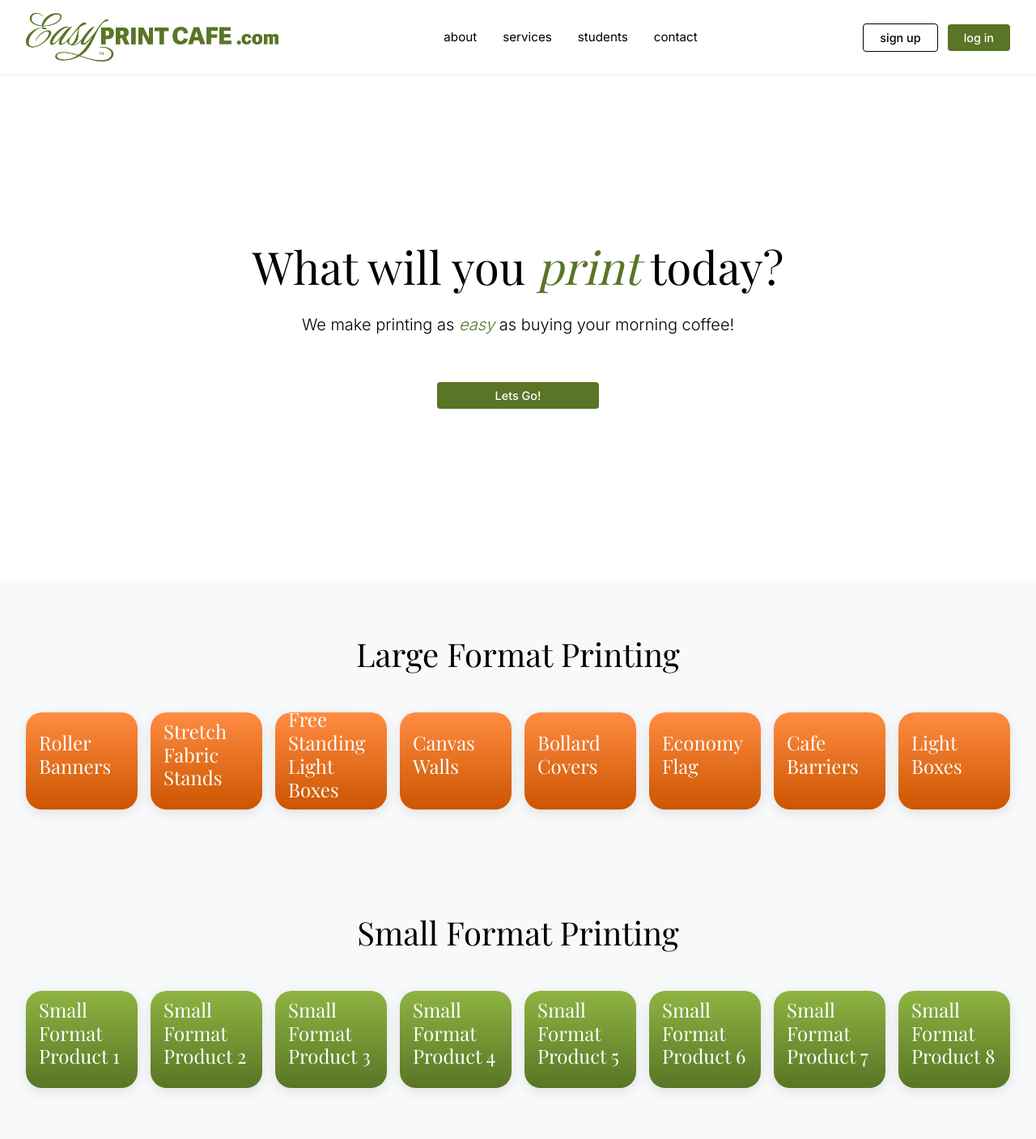
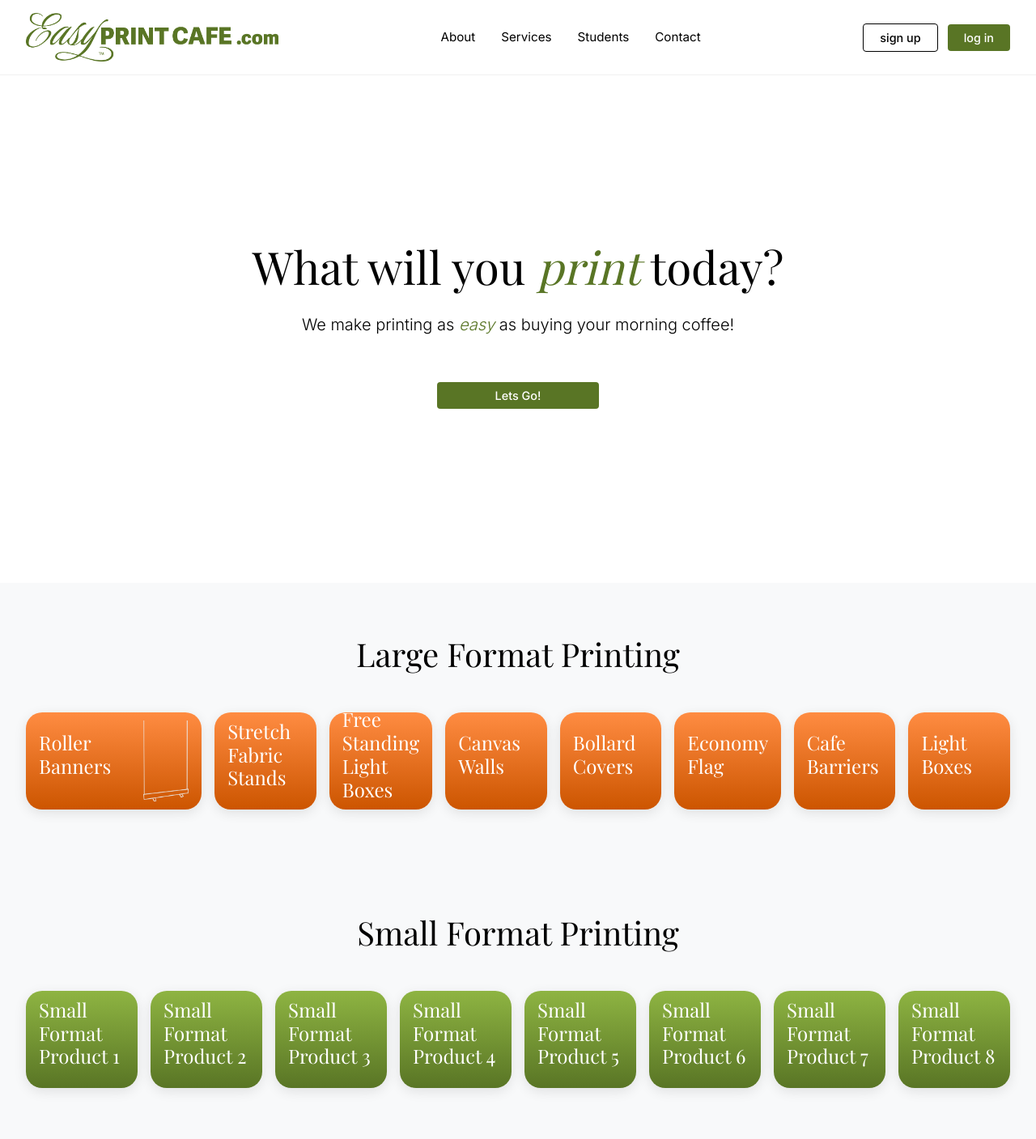
Before and after one commit to Samu77-B/easyprintcafe, a PHP site: page / in a window 1280 px wide. Shown: the top 1407 px of the page at 81% size. Run offline with PHP 8.4, Linux system fonts and the light colour scheme; some web fonts are replaced.

Commit message:
Apply latest changes to button and titles

```diff
--- a/components/header.css
+++ b/components/header.css
@@ -57,12 +57,30 @@
 }
 
 .nav-link {
+    position: relative;
+    padding: 5px 0;
     text-decoration: none;
     color: #000000;
     font-weight: 400;
     font-size: 0.95rem;
-    text-transform: lowercase;
+    text-transform: capitalize;
     transition: all 0.3s ease;
+}
+
+.nav-link::after {
+    content: '';
+    position: absolute;
+    bottom: 0;
+    left: 0;
+    width: 0;
+    height: 2px; /* Thickness of the line */
+    background-color: #597525; /* Color of the line */
+    transition: width 0.3s ease;
+}
+
+.nav-link:hover::after,
+.nav-link.active-link::after {
+    width: 100%;
 }
 
 .header.scrolled .nav-link {
--- a/components/header.html
+++ b/components/header.html
@@ -6,9 +6,9 @@
         </div>
         <div class="nav-links">
             <a href="../index.html" class="nav-link">about</a>
-            <a href="../pages/services.html" class="nav-link">services</a>
-            <a href="../pages/students.html" class="nav-link">students</a>
-            <a href="../pages/contact.html" class="nav-link">contact</a>
+            <a href="../pages/services.html" class="nav-link">Services</a>
+            <a href="../pages/students.html" class="nav-link">Students</a>
+            <a href="../pages/contact.html" class="nav-link">Contact</a>
         </div>
         <div class="nav-actions">
             <button class="btn btn-outline">sign up</button>
--- a/index.html
+++ b/index.html
@@ -53,6 +53,7 @@
             <div class="products-container">
                 <div class="product-card roller-banners">
                     <h3 class="product-title">Roller Banners</h3>
+                    <img src="images/products/RollerBanner.png" alt="Roller Banner Icon" class="product-icon">
                 </div>
 
                 <div class="product-card stretch-fabric">
--- a/styles.css
+++ b/styles.css
@@ -110,9 +110,13 @@ body {
 
     .btn-large {
         padding: 0.875rem 1.75rem;
-        font-size: 1rem;
+        font-size: 1.3rem; /* Larger lettering for 768px */
         width: 100%;
         max-width: none;
+    }
+
+    .section-title {
+        font-size: 2rem;
     }
 }
 
@@ -127,6 +131,15 @@ body {
 
     .hero {
         padding: 1rem;
+    }
+
+    .hero .btn-large {
+        padding: 1.75rem 1.75rem; /* Doubled height */
+        font-size: 1.5rem; /* Even Larger lettering for 480px */
+    }
+
+    .section-title {
+        font-size: 1.5rem;
     }
 }
 
@@ -164,11 +177,12 @@ body {
     background: linear-gradient(135deg, #f0f0f0 0%, #e0e0e0 100%);
     border-radius: 20px;
     padding: 1.2rem;
-    text-align: center;
+    text-align: left; /* Changed to left for image placement */
     height: 120px; /* Fixed height for consistent sizing */
     display: flex;
-    flex-direction: column;
-    justify-content: center;
+    flex-direction: row; /* Changed to row */
+    justify-content: space-between; /* Space out title and image */
+    align-items: center; /* Center items vertically */
     transition: all 0.3s ease;
     cursor: pointer;
     box-shadow: 0 4px 15px rgba(0, 0, 0, 0.1);
@@ -197,6 +211,14 @@ body {
     display: flex;
     align-items: center;
     justify-content: center;
+}
+
+.product-icon {
+    height: 100px; /* Increased height */
+    width: 80px; /* Adjusted width */
+    object-fit: cover;
+    object-position: bottom; /* Focus on the bottom part of the image */
+    margin-left: 1rem;
 }
 
 .product-image img {
```
Also changed, not shown: images/products/BollardCovers.png (added), images/products/CafeBanner.png (added), images/products/RollerBanner.png (added), images/products/bollard covers.png (deleted), images/products/cafe barrier.png (deleted), images/products/light boxes.jpg (deleted), images/products/roller banners.webp (deleted), images/products/stretch fabric banners.webp (deleted), images/products/stretchfabricbanner.png (added).
